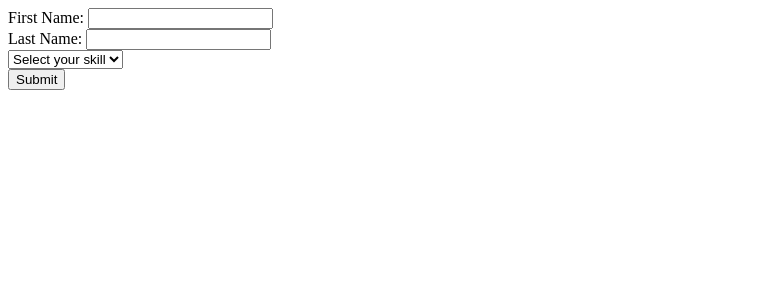
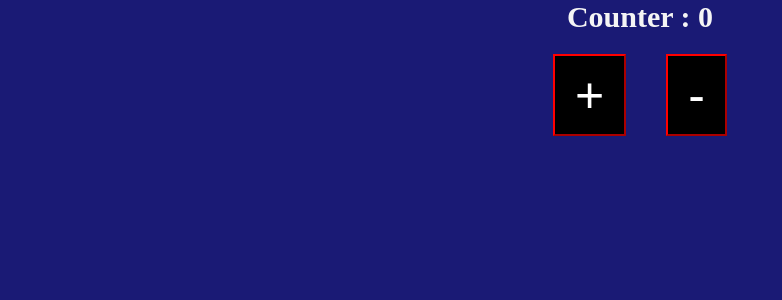
Before and after one commit to Shm-Rsuf/react-review, a React (Create React App) app: page / in a window 1280 px wide. Shown: the top 300 px of the page, without its empty margins (0-782 px from the left). Built offline with nearby package versions, Linux system fonts and the light colour scheme.

Commit message:
state added

```diff
--- a/package.json
+++ b/package.json
@@ -8,6 +8,7 @@
     "@testing-library/user-event": "^13.5.0",
     "react": "^18.2.0",
     "react-dom": "^18.2.0",
+    "react-icons": "^4.6.0",
     "react-scripts": "5.0.1",
     "web-vitals": "^2.1.4"
   },
--- a/src/App.js
+++ b/src/App.js
@@ -1,10 +1,10 @@
 import React from "react";
-import Form from "./components/Form";
+import State from "./components/ReactState";
 
 export default function App() {
   return (
     <div>
-      <Form />
+      <State />
     </div>
   );
 }
--- /dev/null
+++ b/src/components/ReactState.js
@@ -0,0 +1,39 @@
+import React, { Component } from "react";
+
+export default class State extends Component {
+  constructor(props) {
+    super(props);
+
+    this.state = {
+      count: 0,
+    };
+  }
+
+  incrementHandler = () => {
+    this.setState({
+      count: this.state.count + 1,
+    });
+  };
+
+  decrementHandler = () => {
+    this.setState({
+      count: this.state.count - 1,
+    });
+  };
+
+  render() {
+    const { count } = this.state;
+
+    return (
+      <div>
+        <h2>counter : {count}</h2>
+        <button onClick={this.incrementHandler} className="btn">
+          +
+        </button>
+        <button onClick={this.decrementHandler} className="btn">
+          -
+        </button>
+      </div>
+    );
+  }
+}
--- /dev/null
+++ b/src/index.css
@@ -0,0 +1,30 @@
+* {
+  margin: 0;
+  padding: 0;
+  box-sizing: border-box;
+}
+
+html {
+  overflow-x: hidden;
+  scroll-behavior: smooth;
+  font-size: 62.5%;
+}
+
+body {
+  overflow-x: hidden;
+  background-color: rgb(26, 26, 117);
+  color: whitesmoke;
+  font-size: 2rem;
+  text-transform: capitalize;
+  text-align: center;
+}
+
+.btn {
+  padding: 1rem 2rem;
+  font-size: 5rem;
+  margin: 2rem;
+  border-color: rgb(255, 0, 0);
+  background-color: #000000;
+  color: white;
+  cursor: pointer;
+}
--- a/src/index.js
+++ b/src/index.js
@@ -1,6 +1,7 @@
 import React from "react";
 import ReactDOM from "react-dom/client";
 import App from "./App";
+import "./index.css";
 
 const root = ReactDOM.createRoot(document.getElementById("root"));
 root.render(
```
Also changed, not shown: 1 other file (tests, documents, lock files or other folders).
